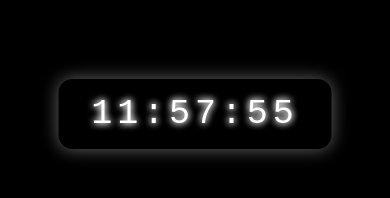
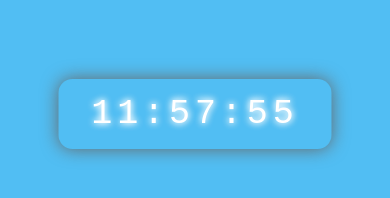
Before and after one commit to cNikoc/Clock-Reloj, a plain HTML site: page index.html in a window 390 px wide. Drawn offline with Linux system fonts and the light colour scheme.

Commit message:
backgrounds

```diff
--- a/script.js
+++ b/script.js
@@ -1,4 +1,6 @@
 "use strict";
+
+let body = document.body;
 
 const addZeros = number => {
 	if (number.toString().length < 2) return "0".concat(number);
@@ -13,6 +15,10 @@ const Clock = ()=> {
 	document.querySelector(".hours").textContent = hours;
 	document.querySelector(".minutes").textContent = minutes;
 	document.querySelector(".seconds").textContent = seconds;
+	if (hours > '05' && hours < '07') body.style.backgroundColor = '#F98577';
+	else if (hours > '07' && hours < '17') body.style.backgroundColor = '#51BEF3';
+	else if (hours > '17' && hours < '19') body.style.backgroundColor = '#F38951';
+	else body.style.backgroundColor = '#222';
 };
 
 Clock();
--- a/style.css
+++ b/style.css
@@ -1,5 +1,3 @@
-body {background: #222;}
-
 .clock {
 	color: #fff;
 	display: flex;
@@ -22,7 +20,6 @@ body {background: #222;}
 @media screen and (max-width: 415px) {
 
 body {
-	background: #000;
 	display: flex;
 	justify-content: center;
 }
```
